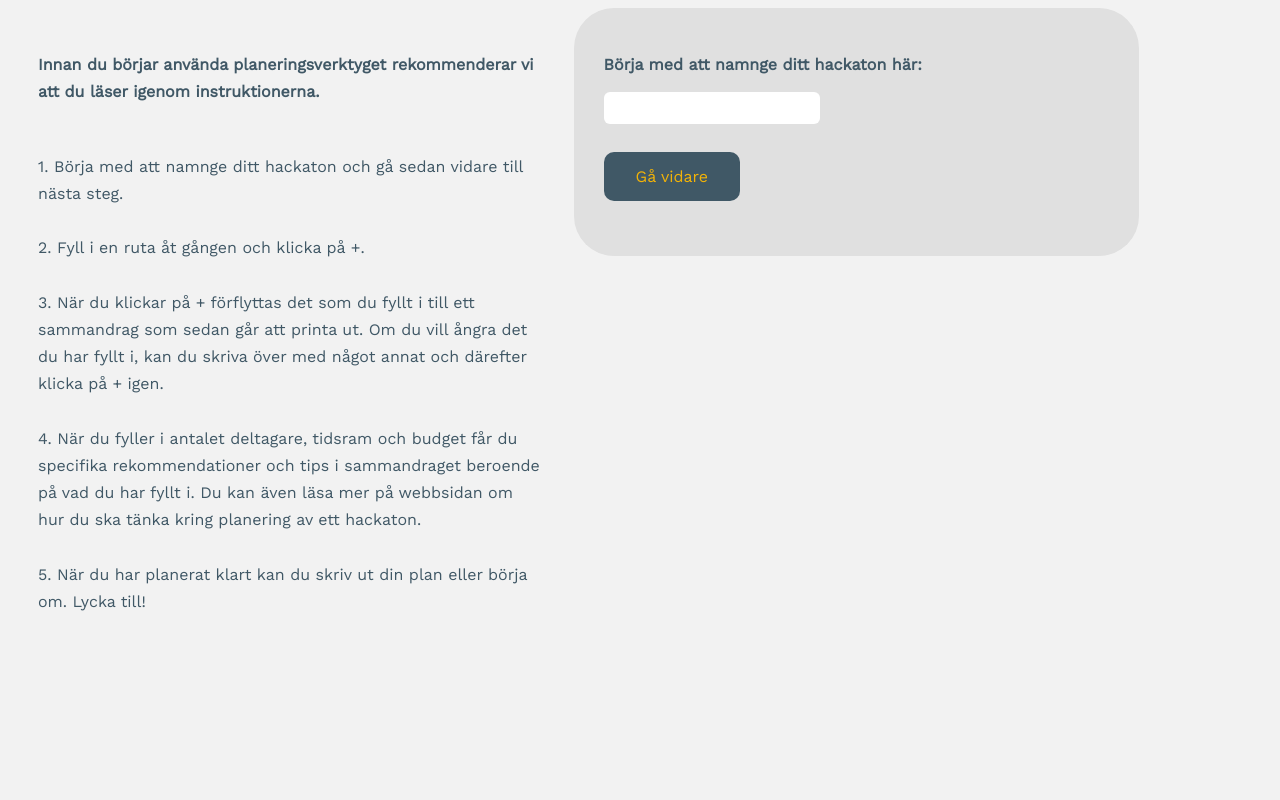
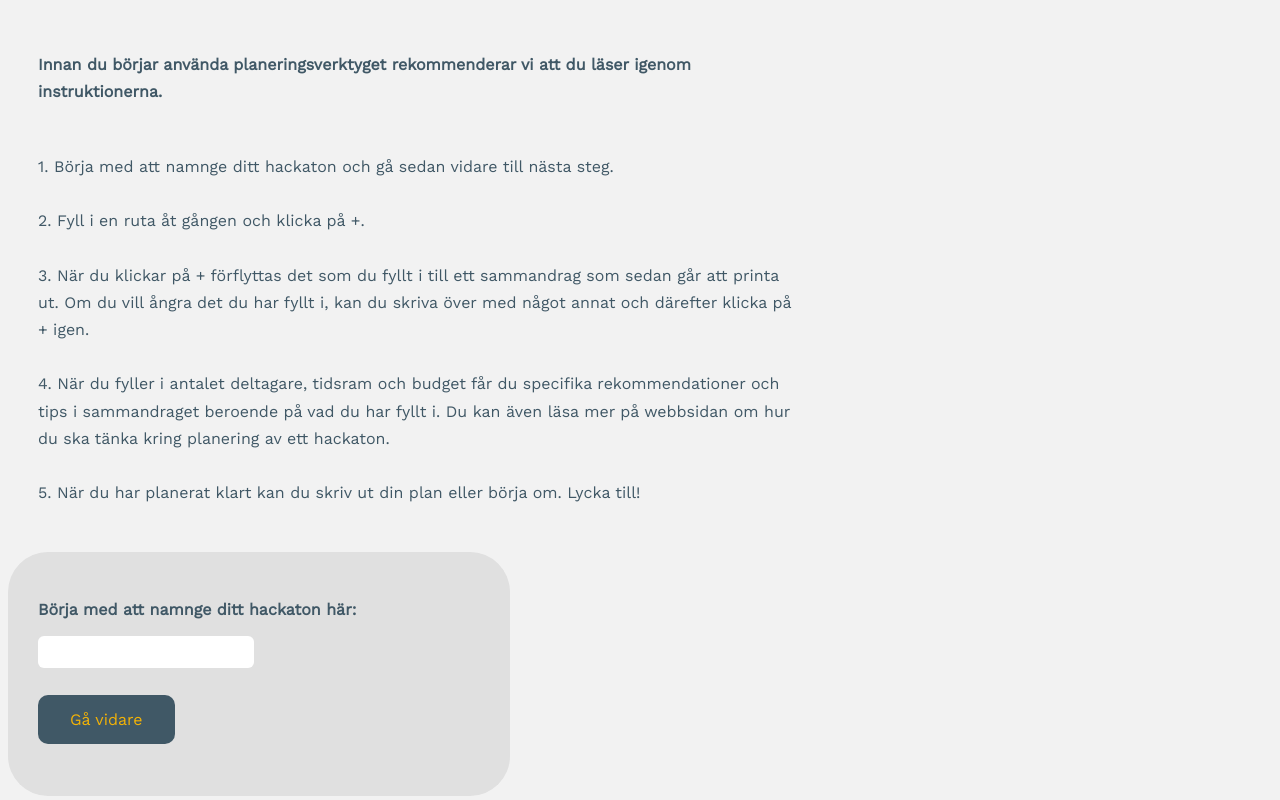
Before and after one commit to Emmaasofiaa/Hackaton, a Flask app: page /login in a window 1280 px wide. Run offline with Flask 2, Linux system fonts and the light colour scheme.

Commit message:
Update main.css

```diff
--- a/static/css/main.css
+++ b/static/css/main.css
@@ -168,12 +168,12 @@ a:visited {
 }
 
 .left{
-  width: 40%;
+  width: 60%;
   padding: 30px;
 }
 
 .right{
-  width: 40%;
+  width: 35%;
   background-color: #E0E0E0;
   border-radius: 40px;
   padding: 30px;
```
